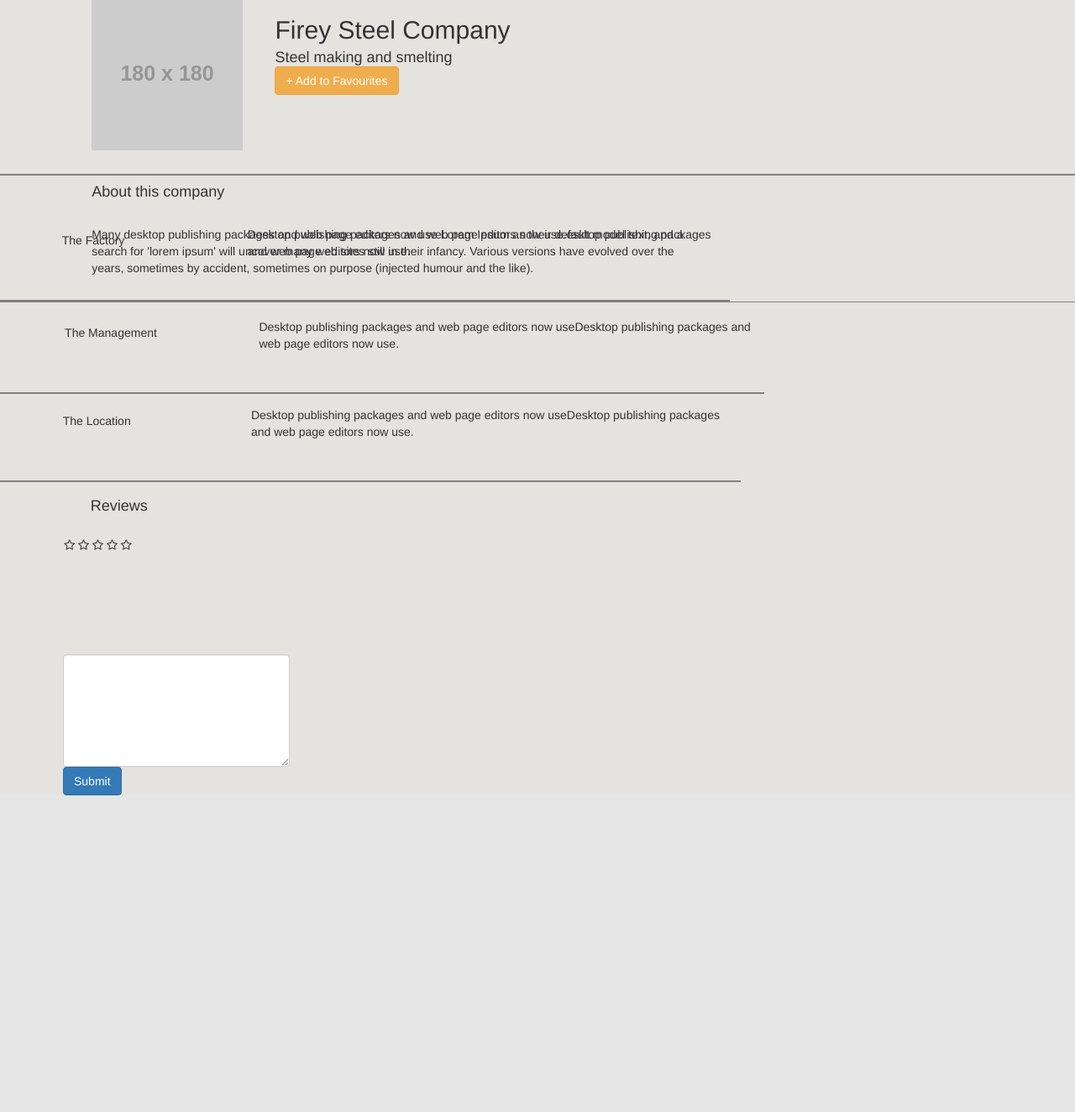
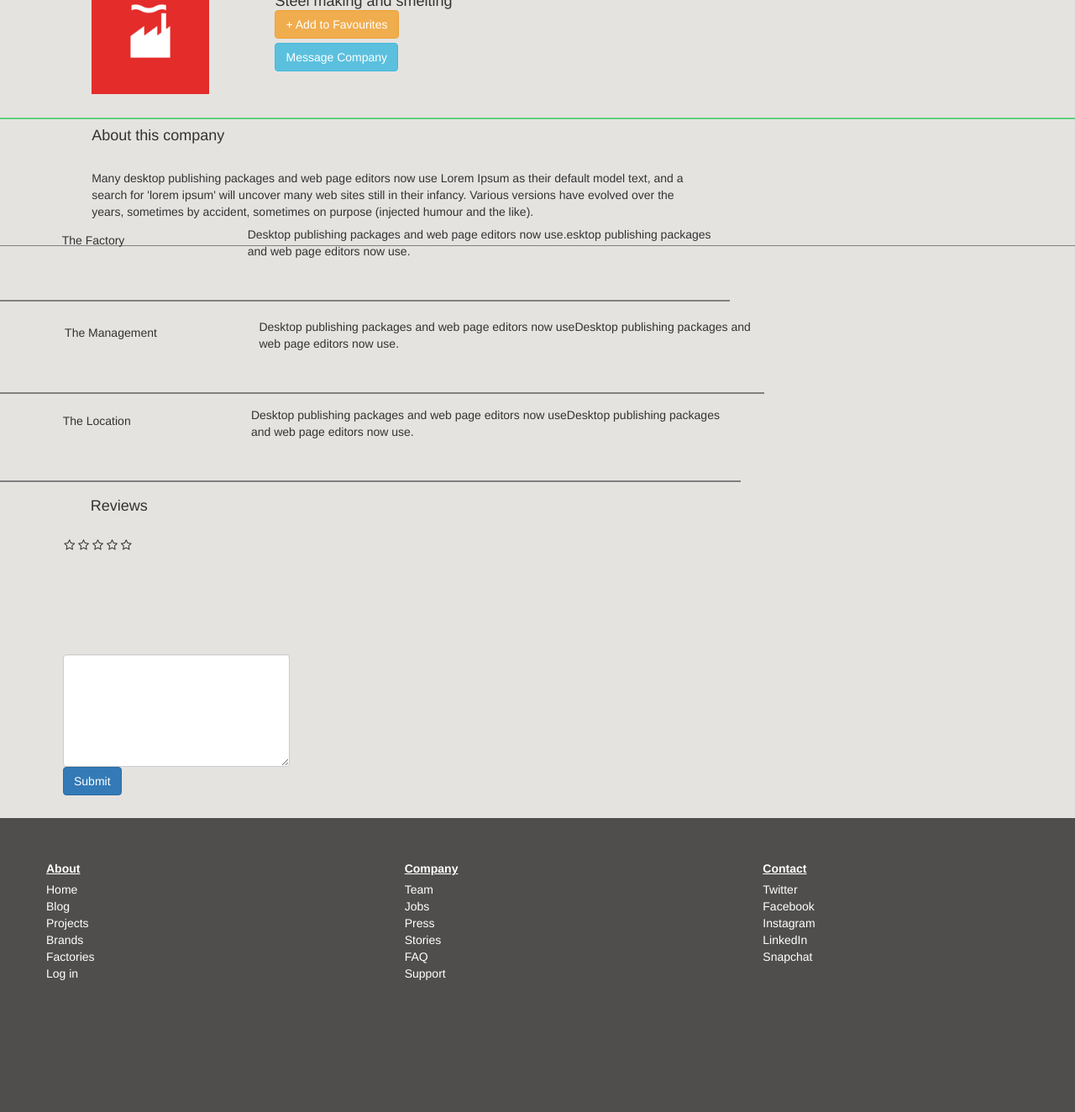
Before and after one commit to mcronan/creatorssource, a PHP site: page /profile.html in a window 1280 px wide; the page is wider, and only the part inside the window is pictured. Shown: the part 601-1925 px from the top of that part at 84% size. Before the commit the page ends 1548 px from the top of that part, so only its background shows below. Run offline with PHP 8.4, Linux system fonts and the light colour scheme; grey boxes labelled with a size stand in for pictures from a placeholder-image service; some libraries are stand-ins or nearby versions.

Commit message:
styling finished, add more functionality

```diff
--- a/main.css
+++ b/main.css
@@ -5,7 +5,7 @@
 /*****************************
 	   setting the nav
 ******************************/
-li {
+.inline {
 	display: inline-block;
 	list-style-type: none;
 }
@@ -70,6 +74,17 @@
 .h-position {
 	position: absolute;
 	top: 40px;
+}
+
+.message {
+	margin-top: 5px;
+}
+
+.factory-logo {
+	height: 150px;
+	width: 140px;
+	position: absolute;
+	top: 30px;
 }
 
 
@@ -279,6 +294,30 @@
 	height: 350px;
 }
 
+.footer-dash {
+	background: #4F4E4D;
+	height: 350px;
+	top: 700px;
+	position: absolute;
+}
+
+.footer-li {
+	list-style-type: none;
+	color: white;
+}
+
+.li-container {
+	padding-top: 50px;
+}
+
+.first-li {
+	font-weight: bold;
+	text-decoration: underline;
+	padding-bottom: 3px;
+	border-bottom: 2px solid #4F4E4D
+
+}
+
 /******************************
 	   Brand Profile Page
 *****************************/
@@ -288,7 +327,7 @@
 *****************************/
 .company-title {
 	height: 210px;
-	border-bottom: 2px solid gray;
+	border-bottom: 2px solid #5fcf80;
 }
 
 .company-title-inline {
--- a/main.js
+++ b/main.js
@@ -134,8 +134,6 @@
 			})
 	});
 
-
-
 	 $('.favourites').on('click', function() {
 	 	var $this = $(this)
 	 	$this.toggleClass('favourites')
@@ -173,8 +171,53 @@
 			var noQuotes = myFavPage.replace(/['"]+/g, '')
 			}
 			// $('.tester').html('<div class="fav-box">' + noQuotes + '</div>' )
-		$('.fav-box').html(noQuotes)
+			$('.page-box').html(noQuotes)
 
+	/******************************
+		  Message Company
+	*****************************/
+
+	$('.message').on('click',function(){
+		$('#basicModal')
+
+	})
+
+	var pmArray = []
+	var finalPmArray = []
+	var PrivateMessage = function(pm) {
+		this.pm = pm;
+	}
+
+	$("#submit-pm").on('click', function(){
+
+	// get value of submission box
+	var pmValue = $('#private-message').val();
+	var sendPm = new PrivateMessage(pmValue)
+	// push to array
+	pmArray.push(sendPm)
+
+	pmArray.forEach(function(m){
+		finalPmArray.push(m['pm'])
+		})
+
+	finalPmArray.forEach(function(finalMess){
+		localStorage.setItem('message', JSON.stringify(finalMess))
+		})
+	// hide modal after clicking submit
+	$('#basicModal').modal('hide')
+
+
+	})
+
+	var getPm = localStorage.getItem('message')
+	if(getPm !== null) {
+		var removeQuotes = getPm.replace(/['"]+/g, '')
+		$('.pm-box').append(removeQuotes)
+	}
+
+/************* add recipient to dashboard ***********/
+/** should be able to do this when clicking on submit in PM **/
+		$('.pm-recipient-box').append(noQuotes)
 
 
 });
--- a/profile.html
+++ b/profile.html
@@ -2,6 +2,9 @@
 <html lang="en">
 	<head>
 		<meta charset="utf-8">
+
+		<script type="text/javascript" src="http://cdnjs.cloudflare.com/ajax/libs/jquery/2.1.4/jquery.min.js"></script>
+		<script src="https://maxcdn.bootstrapcdn.com/bootstrap/3.3.5/js/bootstrap.min.js"></script>
 		<link rel="stylesheet" type="text/css" href="main.css"></link>
 		<link rel="stylesheet" type="text/css" href="https://maxcdn.bootstrapcdn.com/bootstrap/3.3.5/css/bootstrap.min.css"></link>
 		<link rel="stylesheet" href="http://maxcdn.bootstrapcdn.com/font-awesome/4.3.0/css/font-awesome.min.css"></link>
@@ -14,18 +17,18 @@
 		<div class="positioner">
 		 <div class="row">
 		 	<div class="col-sm-12 hero-vid">
-				<img src="http://placehold.it/900x600" class="the-vid">
+				<img src="steel-factory.jpg" class="the-vid">
 			</div>
   	  	 </div>
 
 	  	<div class="row">
 			<nav>
 				<ul>
-					<li class="col-sm-2"> Creator's Source</li>
-					<li class="col-sm-offset-6 col-sm-1"> Blog </li>
-					<li class="col-sm-1"> Pricing </li>
-					<li class="col-sm-1"> Log In</li>
-					<li class="col-sm-1"> Sign Up</li>
+					<li class="inline col-sm-2"> Creator's Source</li>
+					<li class="inline col-sm-offset-6 col-sm-1"> Blog </li>
+					<li class="inline col-sm-1"> Pricing </li>
+					<li class="inline col-sm-1"> Log In</li>
+					<li class="inline col-sm-1"> Sign Up</li>
 				</ul>
 			</nav>
 		 </div>
@@ -34,7 +37,7 @@
 		<div class="company-title">
 			<div class="row">
 				<div class="col-sm-offset-1 col-sm-2">
-					<img src="http://placehold.it/180x180">
+					<img class="factory-logo" src="factory_logo.jpg">
 				</div>
 				<div class="col-sm-8">
 					<h2 class="firey"> Firey Steel Company</h2>
@@ -42,6 +45,8 @@
 					<h4 class="h4-position"> Steel making and smelting
 					<div class="replace-button">
 					<button type="button" class="btn btn-warning favourites"> + Add to Favourites</button>
+					<br>
+					<a href='#' class="btn btn-info message" data-toggle="modal" data-target="#basicModal">Message Company</a>
 					</h4>
 				</div>
 
@@ -77,6 +82,25 @@
 				</div>
 			</div>
 		</div>
+
+		<div class="modal fade" id="basicModal" tabindex="-1">
+		  <div class="modal-dialog">
+		    <div class="modal-content">
+		      <div class="modal-header">
+		        <button type="button" class="close" data-dismiss="modal" aria-label="Close"><span aria-hidden="true">&times;</span></button>
+		        <h4 class="modal-title">Private message to Fiery Steel</h4>
+		      </div>
+		      <div class="modal-body">
+		      	<textarea class="form-control" rows="3" id="private-message" placeholder="Enter message here"></textarea>
+		   <!--      <p>One fine body&hellip;</p> -->
+		      </div>
+		      <div class="modal-footer">
+		        <button type="button" class="btn btn-default" data-dismiss="modal">Close</button>
+		        <button type="button" class="btn btn-primary" id="submit-pm">Send Message</button>
+		      </div>
+		    </div><!-- /.modal-content -->
+		  </div><!-- /.modal-dialog -->
+		</div><!-- /.modal -->
 
 		<!-- <div class="row">
 				<div class="col-sm-offset-1 col-sm-8 border-div-2">
@@ -141,12 +165,50 @@
 			 </div>
 		    </div>
 		</div>
-		<!-- <footer>
+
+
+	<footer>
 			<div class="row">
-				<div class="col-sm-12 footer">
+			   <div class="col-sm-12 footer-dash">
+			   <div class="li-container">
+			   	<div class="col-sm-4">
+					<ul>
+						<li class="footer-li first-li">About</li>
+						<li class="footer-li">Home</li>
+						<li class="footer-li">Blog</li>
+						<li class="footer-li">Projects</li>
+						<li class="footer-li">Brands</li>
+						<li class="footer-li">Factories</li>
+						<li class="footer-li">Log in </li>
+					</ul>
+				</div>
+				<div class="col-sm-4">
+					<ul>
+						<li class="footer-li first-li">Company</li>
+						<li class="footer-li">Team</li>
+						<li class="footer-li">Jobs</li>
+						<li class="footer-li">Press</li>
+						<li class="footer-li">Stories</li>
+						<li class="footer-li">FAQ</li>
+						<li class="footer-li">Support </li>
+					</ul>
+				</div>
+				<div class="col-sm-4">
+					<ul>
+					    <li class="footer-li first-li">Contact</li>
+						<li class="footer-li">Twitter</li>
+						<li class="footer-li">Facebook</li>
+						<li class="footer-li">Instagram</li>
+						<li class="footer-li">LinkedIn</li>
+						<li class="footer-li">Snapchat</li>
+					</ul>
+				</div>
+			<div class="li-container">
+
 			</div>
-	    </footer> -->
-		<script type="text/javascript" src="http://cdnjs.cloudflare.com/ajax/libs/jquery/2.1.4/jquery.min.js"></script>
+		 </div>
+ </footer>
+
 
 		<script src="main.js"></script>
 	</body>
```
Also changed, not shown: other parts of main.css (+58 -16 lines), index.html (+54 -17 lines), person-profile.html (+113 -4 lines), factory_logo.jpg (added), steel-factory.jpg (added). Lines whose indentation alone changed are shown as unchanged.
